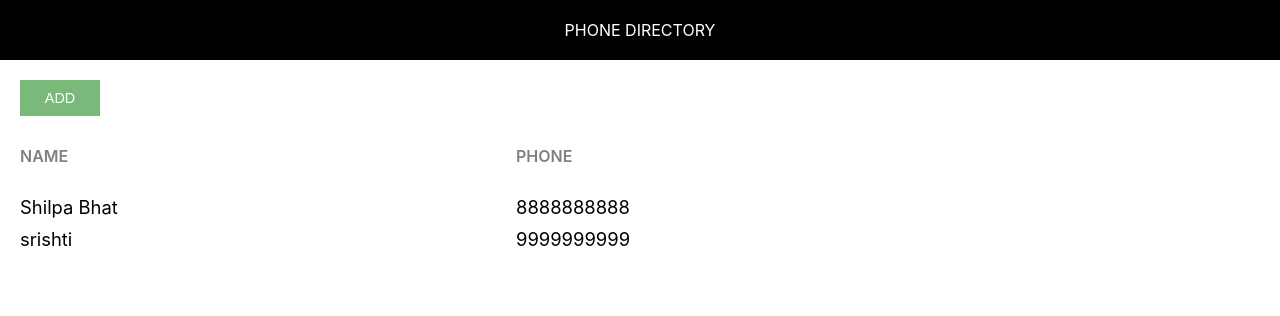
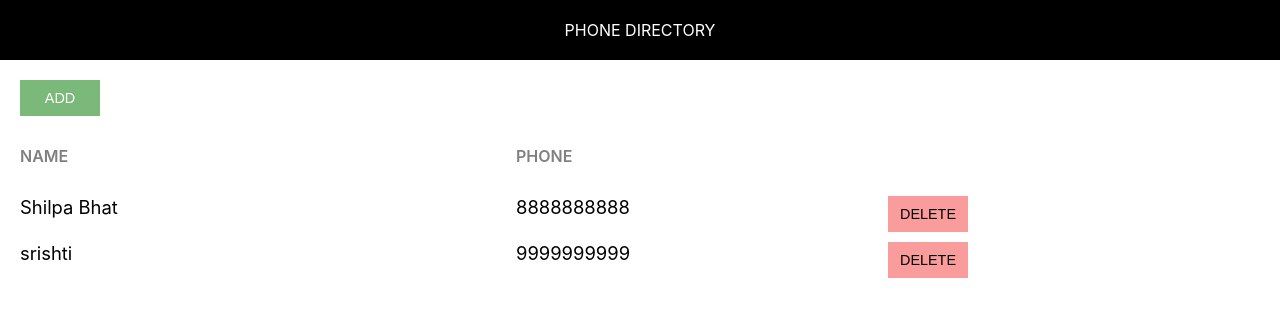
Before and after one commit to SHIVAM123P/phone-directory, a React (Create React App) app: page / in a window 1280 px wide. Shown: the top 316 px of the page. Built offline with nearby package versions, Linux system fonts and the light colour scheme.

Commit message:
Added ‘Delete’ button

```diff
--- a/src/App.css
+++ b/src/App.css
@@ -42,3 +42,8 @@
     color: #808080;
     text-transform: uppercase;
 }
+
+.delete-btn {
+    background: #fa9c9c;
+    color: #000;
+}
--- a/src/App.js
+++ b/src/App.js
@@ -35,6 +35,9 @@ class App extends Component {
               return <div key={sub.id} className="grid-container">
                 <span className="grid-item">{sub.name}</span>
                 <span className="grid-item">{sub.phone}</span>
+                <span className="grid-item action-btn-container">
+                  <button className="custom-btn delete-btn">Delete</button>
+                </span>
               </div>
             })
           }
```
